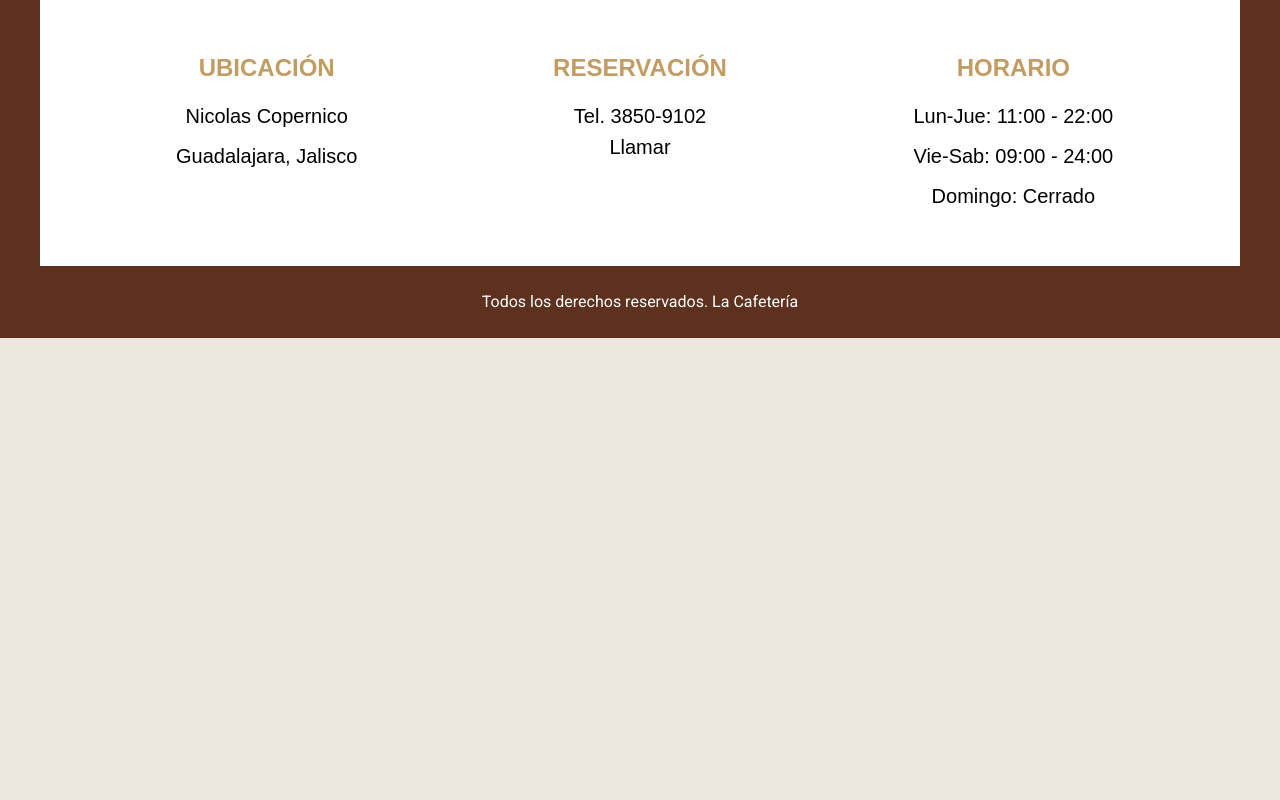
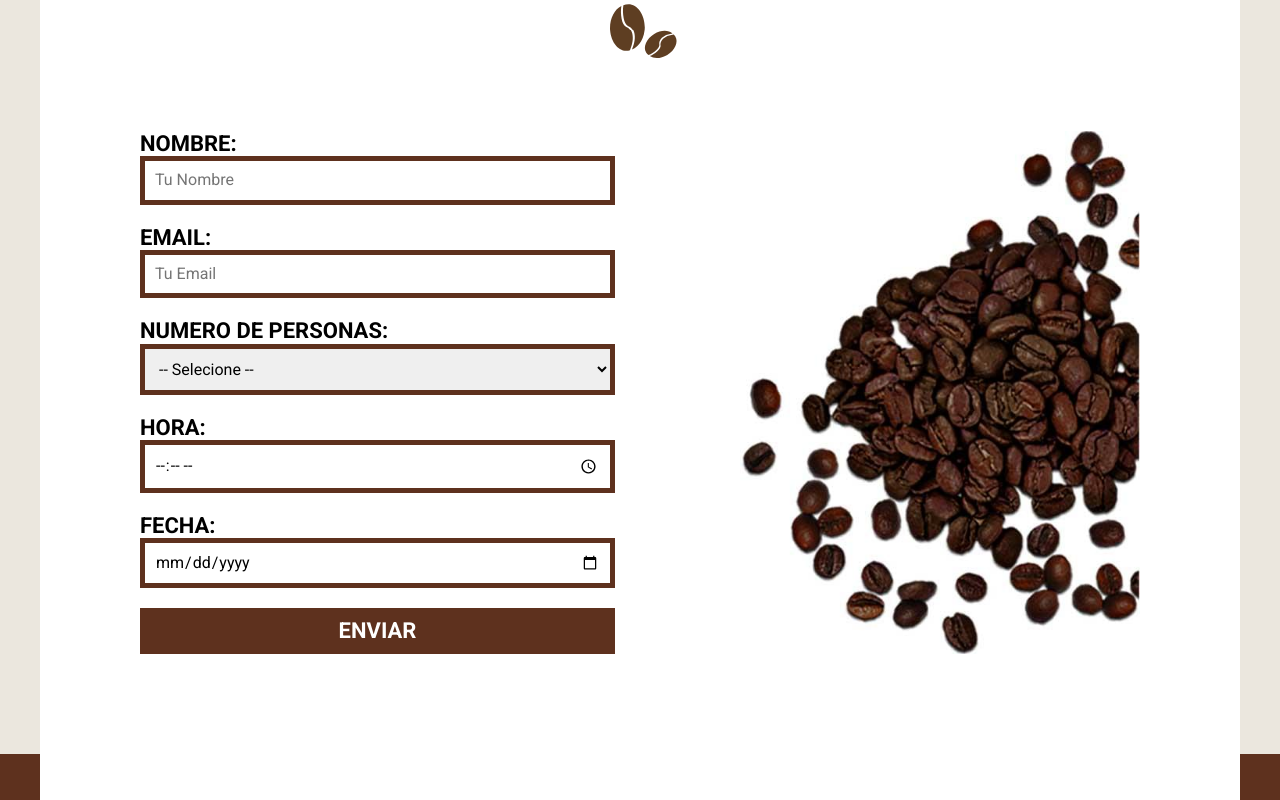
Before and after one commit to xandro2021/Cafeteria01, a website: page contacto.html in a window 1280 px wide. Shown: the part 800-1600 px from the top of the page. Before the commit the page ends 1138 px from the top, so only its background shows below. Drawn offline with Linux system fonts and the light colour scheme; a web font is replaced by a local one.

Commit message:
finishing styling the project

```diff
--- a/contacto.html
+++ b/contacto.html
@@ -16,7 +16,7 @@
 </head>
 <body>
 
-    <header class="header header-inicio">
+    <header class="header header-contacto">
         <div class="contenido-header contenedor">
 
             <div class="barra">
@@ -26,24 +26,66 @@
                 </div>
 
                 <nav class="nav-principal">
-                    <a href="index.html" class="activo">Home</a>
+                    <a href="index.html">Home</a>
                     <a href="nosotros.html">About US</a>
                     <a href="proceso.html">Process</a>
                     <a href="menu.html">Menu</a>
                     <a href="galeria.html">Gallery</a>
-                    <a href="contacto.html">Contact</a>
+                    <a href="contacto.html" class="activo">Contact</a>
                 </nav>
 
             </div>
 
             <div class="texto-header">
-                <h1>Enjoy a delicious cup of coffee</h1>
+                <h1>The best coffee beans, the best coffee quality!</h1>
             </div>
         </div>
     </header>
 
     <main class="contenedor contenido-principal">
+        <h2> <span>Reserva tu</span>Mesa </h2>
 
+        <div class="contenido-contacto">
+            <form method="" id="" action="" class="formulario">
+
+                <div class="campo">
+                    <label for="nombre">Nombre:</label>
+                    <input type="text" name="" value=""  id="nombre" placeholder="Tu Nombre"/>
+                </div>
+
+                <div class="campo">
+                    <label for="email">Email:</label>
+                    <input type="email" name="" value=""  id="email" placeholder="Tu Email"/>
+                </div>
+
+                <div class="campo">
+                    <label for="email">Numero de personas: </label>
+                    <select id="" name="">
+                        <option value="" disabled selected >-- Selecione --</option>
+                        <option value="1">1</option>
+                        <option value="2">2</option>
+                        <option value="3">3</option>
+                        <option value="4">4</option>
+                        <option value="más">+4</option>
+                    </select>
+                </div>
+
+                <div class="campo">
+                    <label for="hora">Hora:</label>
+                    <input type="time" name="" value=""  id="hora" max="18:00" min="09:00"/>
+                </div>
+
+                <div class="campo">
+                    <label for="fecha">Fecha:</label>
+                    <input type="date" name="" value=""  id="fecha"/>
+                </div>
+
+                <div class="campo">
+                    <input type="submit" name="" value="Enviar" />
+                </div>
+
+            </form>
+        </div>
     </main>
 
     <footer class="footer">
--- a/src/scss/header/_header.scss
+++ b/src/scss/header/_header.scss
@@ -59,3 +59,7 @@
 .header-galeria {
     background-image: url("../img/header_galeria.jpg");
 }
+
+.header-contacto {
+    background-image: url("../img/header_contacto.jpg");
+}
--- /dev/null
+++ b/src/scss/internas/_contacto.scss
@@ -0,0 +1,50 @@
+@use "base/variables" as v;
+@use "base/mixins" as m;
+
+.contenido-contacto {
+    @include m.tablet {
+        @include m.grid( 2, v.$separacion );
+        background-image: url("../img/granos_cafe.jpg");
+        background-repeat: no-repeat;
+        background-position: right center;
+        background-size: 40%;
+    }
+}
+
+.formulario {
+    .campo {
+        margin-bottom: 2rem;
+
+        &:last-child {
+            margin-bottom: 0px;
+        }
+
+        label {
+            text-transform: uppercase;
+            display: block;
+            font-size: 2.2rem;
+            font-weight: 700;
+        }
+
+        input:not( [type="submit"] ), select {
+            width: 100%;
+            padding: 1rem;
+            border: 0.5rem v.$primario solid;
+        }
+
+        input[type="submit"] {
+            background-color: v.$primario;
+            width: 100%;
+            border: none;
+            padding: 1rem;
+            color: v.$blanco;
+            font-size: 2.2rem;
+            font-weight: 700;
+            text-transform: uppercase;
+
+            &:hover {
+                cursor: pointer;
+            }
+        }
+    }
+}
--- a/src/scss/internas/_index.scss
+++ b/src/scss/internas/_index.scss
@@ -1,3 +1,4 @@
 @forward "nosotros";
 @forward "proceso";
 @forward "menu";
+@forward "contacto";
```
Also changed, not shown: build/css/app.css.
